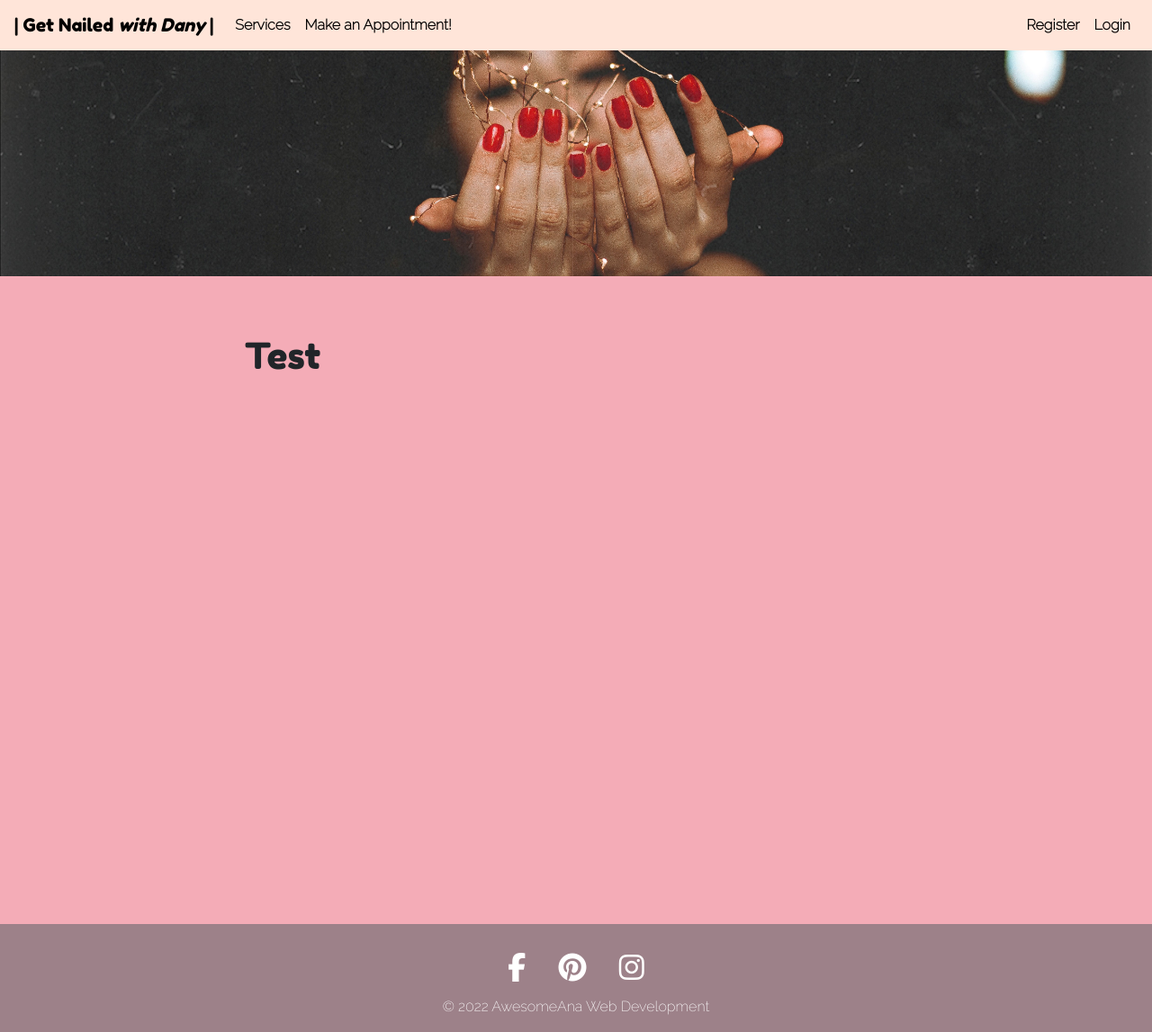
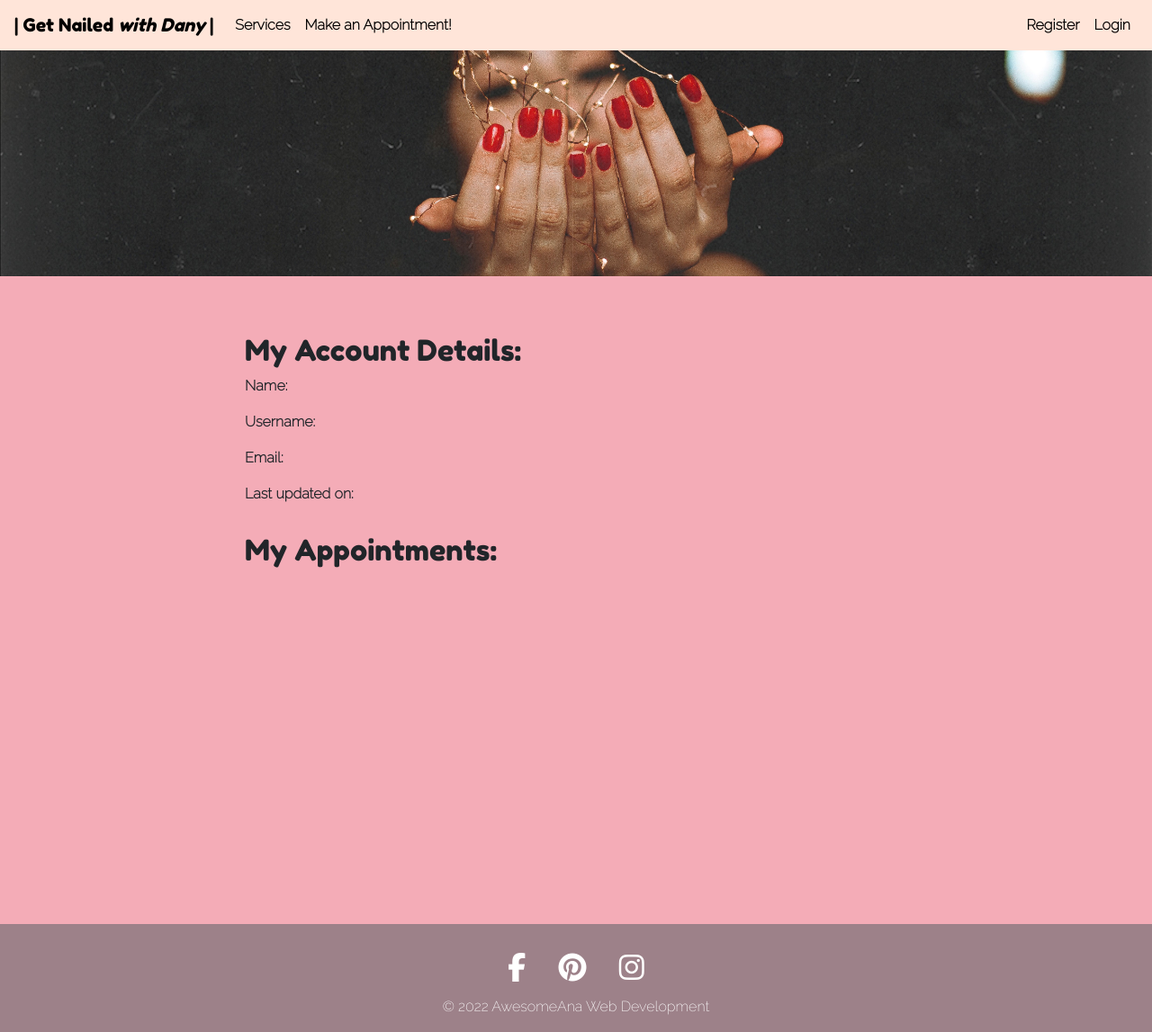
Before and after one commit to anabramos/getnailedwithdany, a Django app: page /my-account in a window 1280 px wide. Shown: the whole page at 90% size. Run offline with Django 3.2, Linux system fonts and the light colour scheme; some libraries are stand-ins or nearby versions.

Commit message:
Create basis for my account page

```diff
--- a/templates/my-account.html
+++ b/templates/my-account.html
@@ -8,7 +8,16 @@
     <div class="container">
         <div class="row">
             <div class="col-md-8 mt-3 offset-md-2">
-                <h1>Test</h1>
+                <h2>My Account Details:</h2>
+                <p>Name:</p>
+                <p>Username:</p>
+                <p>Email:</p>
+                <p>Last updated on:</p>
+            </div>
+        </div>
+        <div class="row">
+            <div class="col-md-8 mt-3 offset-md-2">
+                <h2>My Appointments:</h2>
             </div>
         </div>
     </div>
```
Also changed, not shown: website/urls.py (line endings or trailing spaces).
